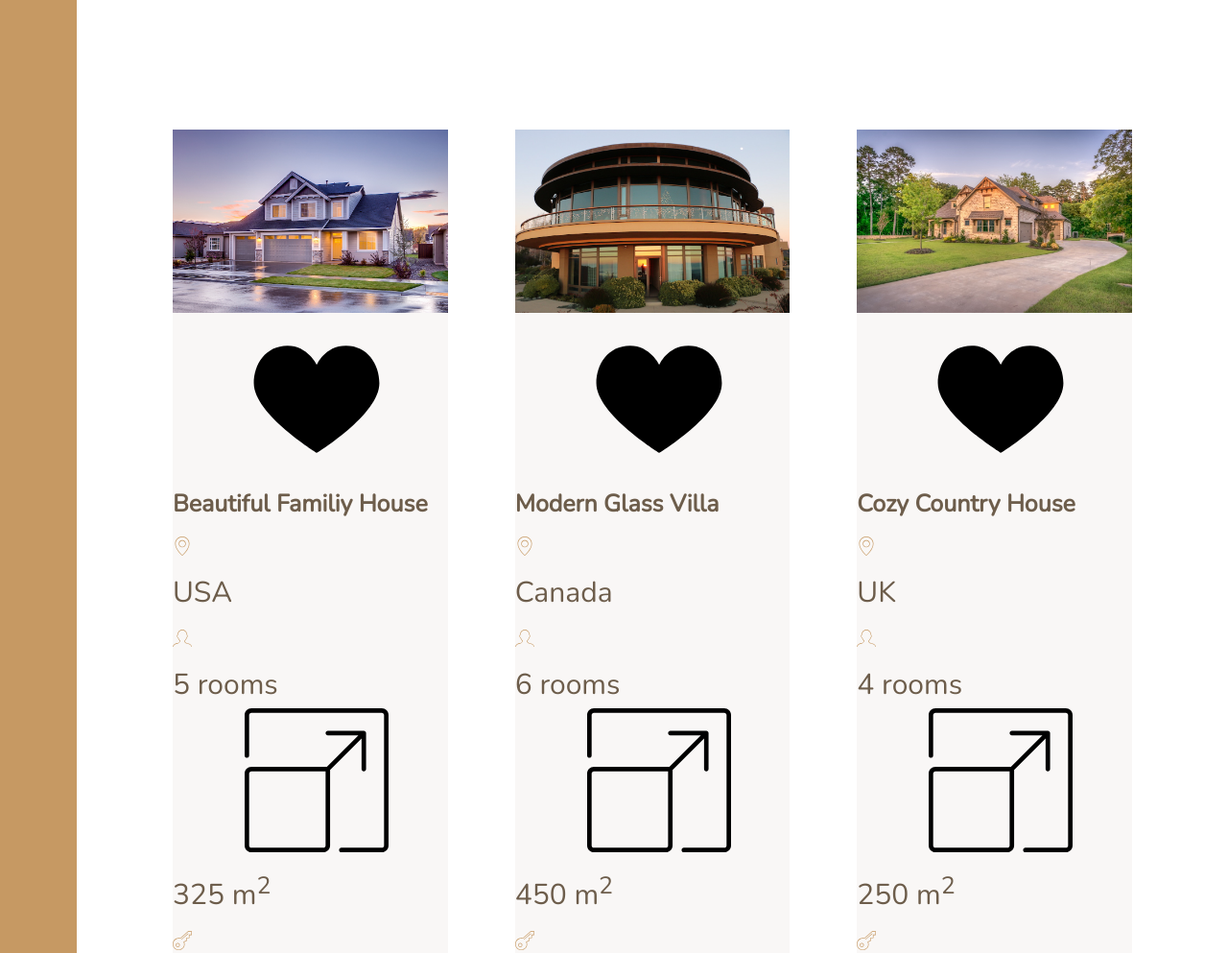
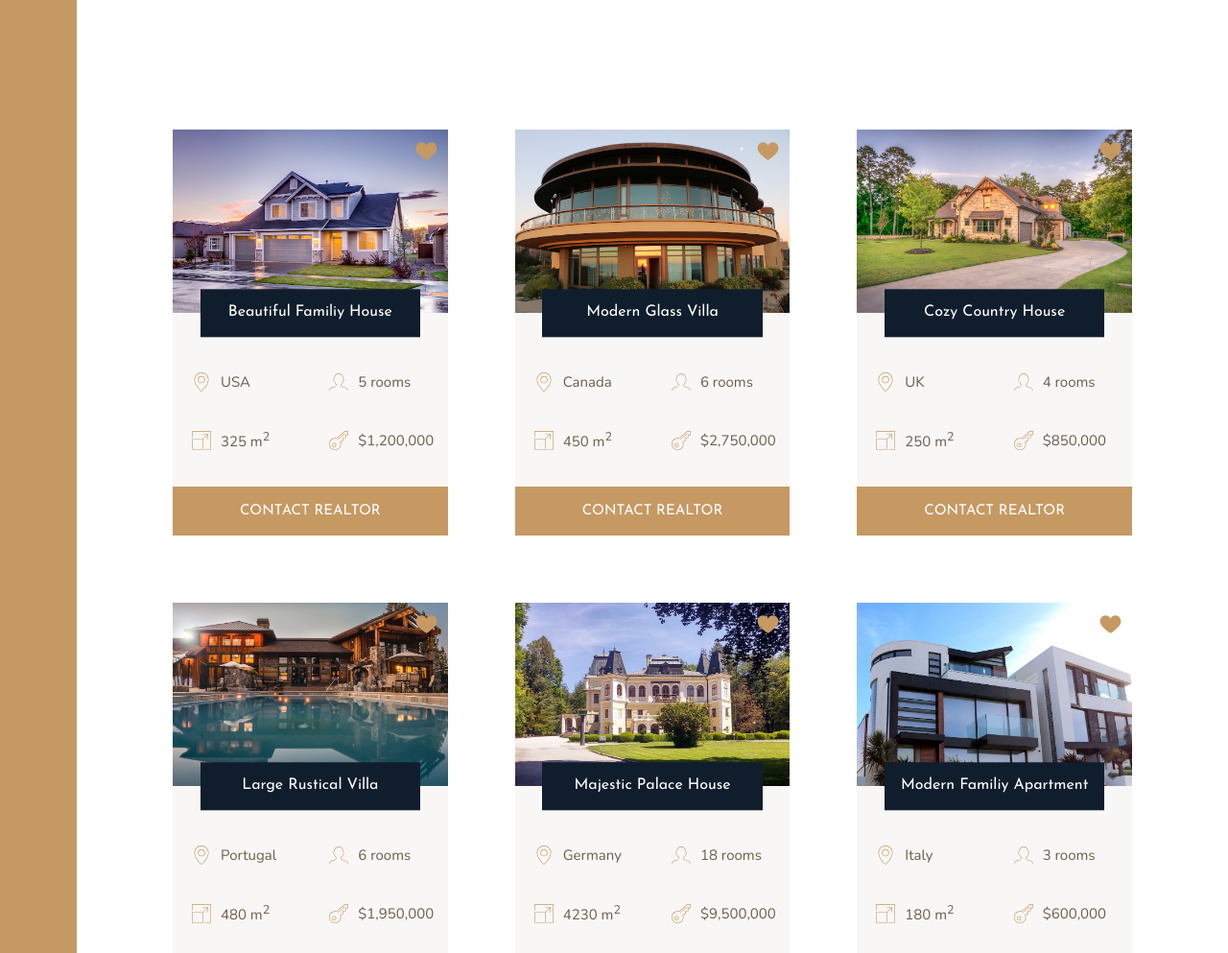
Before and after one commit to tihomirtx88/NexterApp, a website: page index.html in a window 1280 px wide. Shown: the part 2040-3033 px from the top of the page at 96% size. Drawn offline with nearby package versions, Linux system fonts and the light colour scheme.

Commit message:
Building home sections part two

```diff
--- a/sass/_homes.scss
+++ b/sass/_homes.scss
@@ -10,27 +10,76 @@
 .home{
     background-color: $color-grey-light-1;
 
+    display: grid;
+    grid-template-columns: repeat(2, 1fr);
+    grid-row-gap: 3.5rem;
+
     &__img{
         width: 100%;
+        grid-column: 1 /-1;
+        grid-row: 1 / 2;
+        z-index: 1;
     }
 
-    &__like{}
+    &__like{
+        grid-row: 1 / 2;
+        grid-column: 2 / 3;
+        fill: $color-primary;
+        height: 2.5rem;
+        width: 2.5rem;
+        z-index: 2;
+        justify-self: end;
+        margin: 1rem;
+    }
 
-    &__name{}
+    &__name{
+        grid-row: 1 / 2;
+        grid-column: 1 /-1;
+        justify-self: center;
+        align-self: end;
+        z-index: 3;
+
+        width: 80%;
+        font-family: $font-display;
+        font-size: 1.6rem;
+        text-align: center;
+        padding: 1.25rem;
+        background-color: $color-secondary;
+        color: #fff;
+        font-weight: 400;
+
+        transform: translateY(50%);
+    }
+
+    &__location,
+    &__rooms{
+        margin-top: 2.5rem;
+    }
 
     &__location,
     &__rooms,
-    &__aria,
+    &__area,
     &__price{
+
+        font-size: 1.5rem;
+        margin-left: 2rem;
+
+        display: flex;
+        align-items: center;
 
         svg{
             fill: $color-primary;
             height: 2rem;
             width: 2rem;
+            margin-right: 1rem;
         }
 
         p{
 
         }
     }
+
+    &__btn{
+        grid-column: 1 / -1;
+    }
 }
```
Also changed, not shown: css/style.css.
